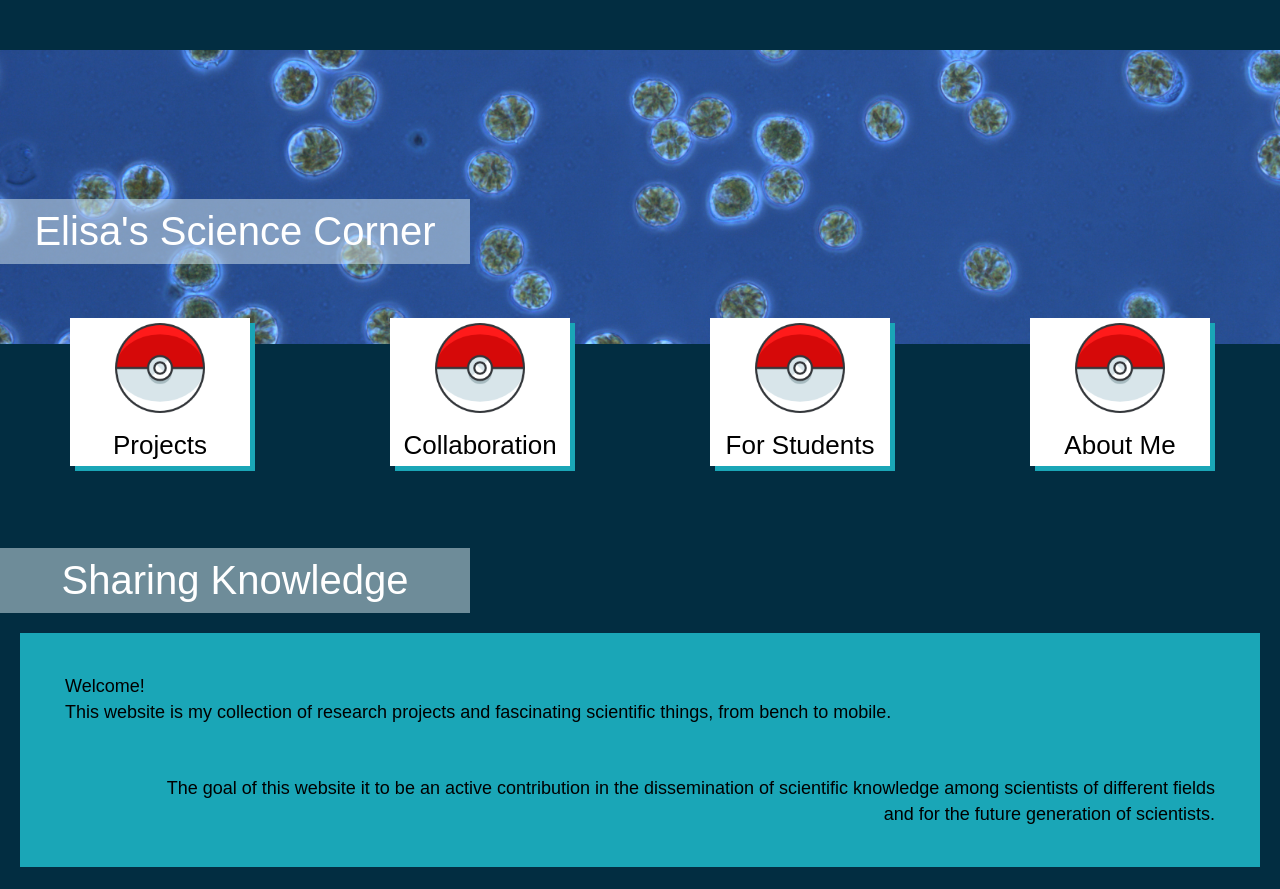
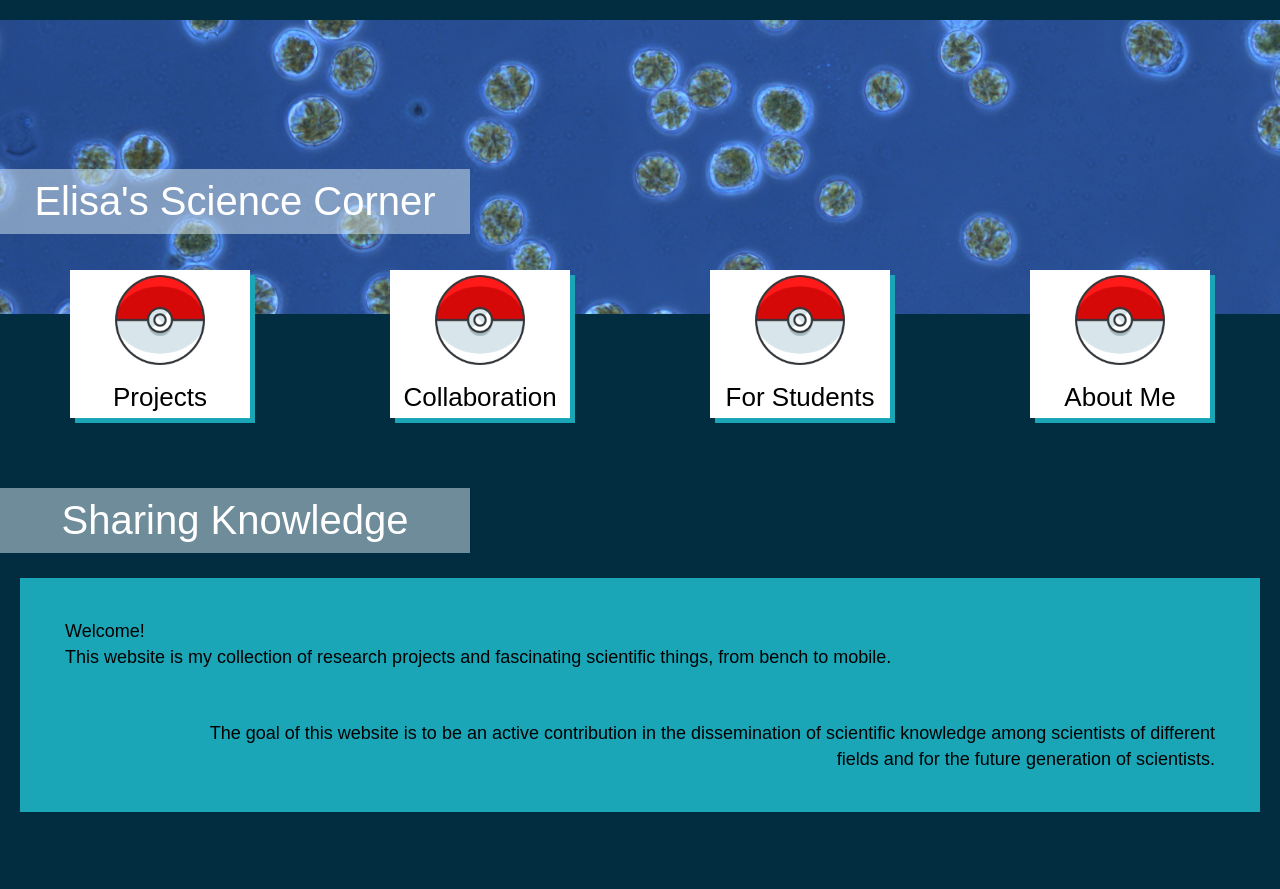
Before and after one commit to elisasciencecorner/elisasciencecorner.github-io, a plain HTML site: page index.html in a window 1280 px wide. Shown: the top 889 px of the page. Drawn offline with nearby package versions, Linux system fonts and the light colour scheme.

Commit message:
fixed some vertical margins

```diff
--- a/index.css
+++ b/index.css
@@ -27,7 +27,7 @@ a {
 
 .carousel-container {
   width: 100%;
-  padding: 50px 0;
+  padding: 20px 0;
   position: relative;
   margin-bottom: 150px;
 }
@@ -89,7 +89,7 @@ nav a {
   background-color: var(--section-bg-color);
   color: black;
   padding: 30px 45px;
-  margin: var(--side-margin);
+  margin: 25px var(--side-margin);
   line-height: 26px;
   opacity: 0;
 }
--- a/index.html
+++ b/index.html
@@ -76,10 +76,7 @@
     <div class="section-title">Sharing Knowledge</div>
     <div class="about-section" id="about">
       <p>Welcome!<br>This website is my collection of research projects and fascinating scientific things, from bench to mobile.<p>
-      <p class="right">The goal of this website it to be an active contribution in the dissemination of scientific knowledge among scientists of different fields and for the future generation of scientists.</p>
-
-      <!-- <p>The goal of this website is to contribute actively in the dissemination of scientific knowledge to the general public and specifically to young students.</p>
-      <p>To show how science can impact everyday life is the first step to reduce the gap between daily discovery from the lab and the outside world.</p> -->
+      <p class="right">The goal of this website is to be an active contribution in the dissemination of scientific knowledge among scientists of different fields and for the future generation of scientists.</p>
     </div>
 
     <div class="section-title">Latest Projects</div>
```
